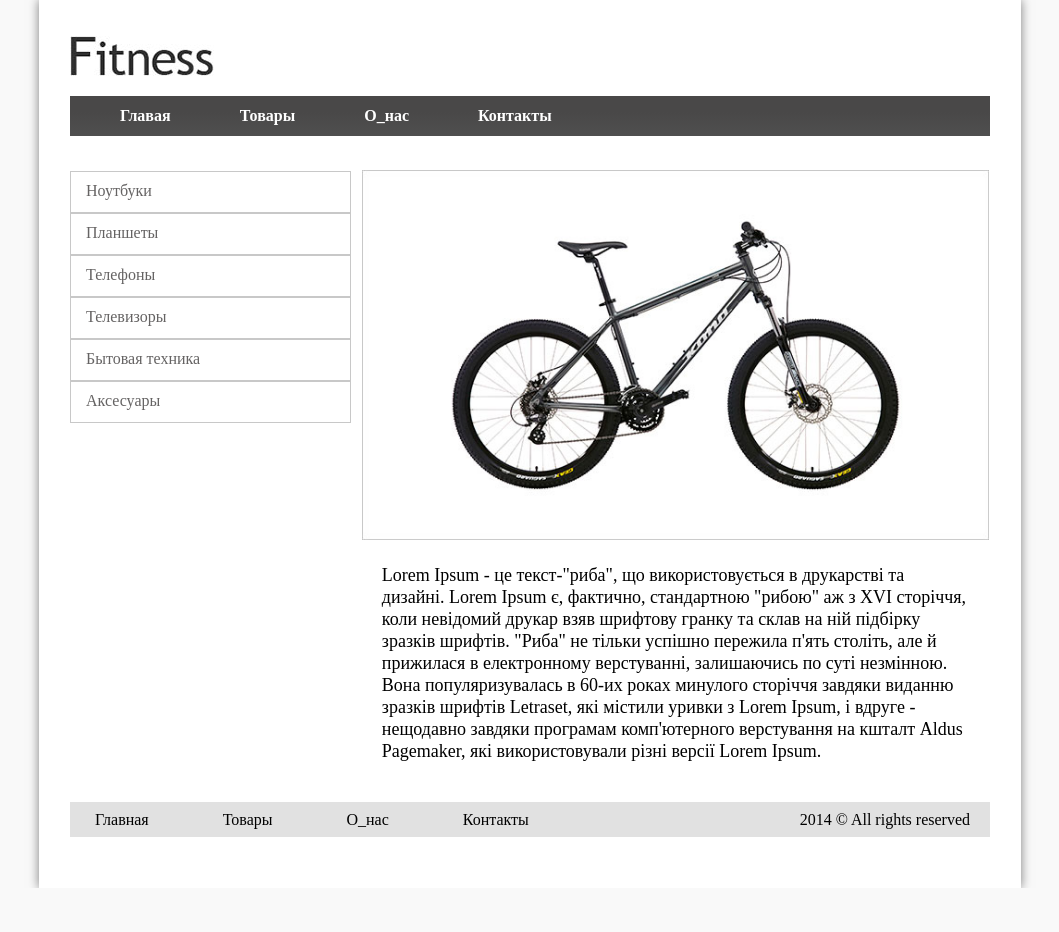
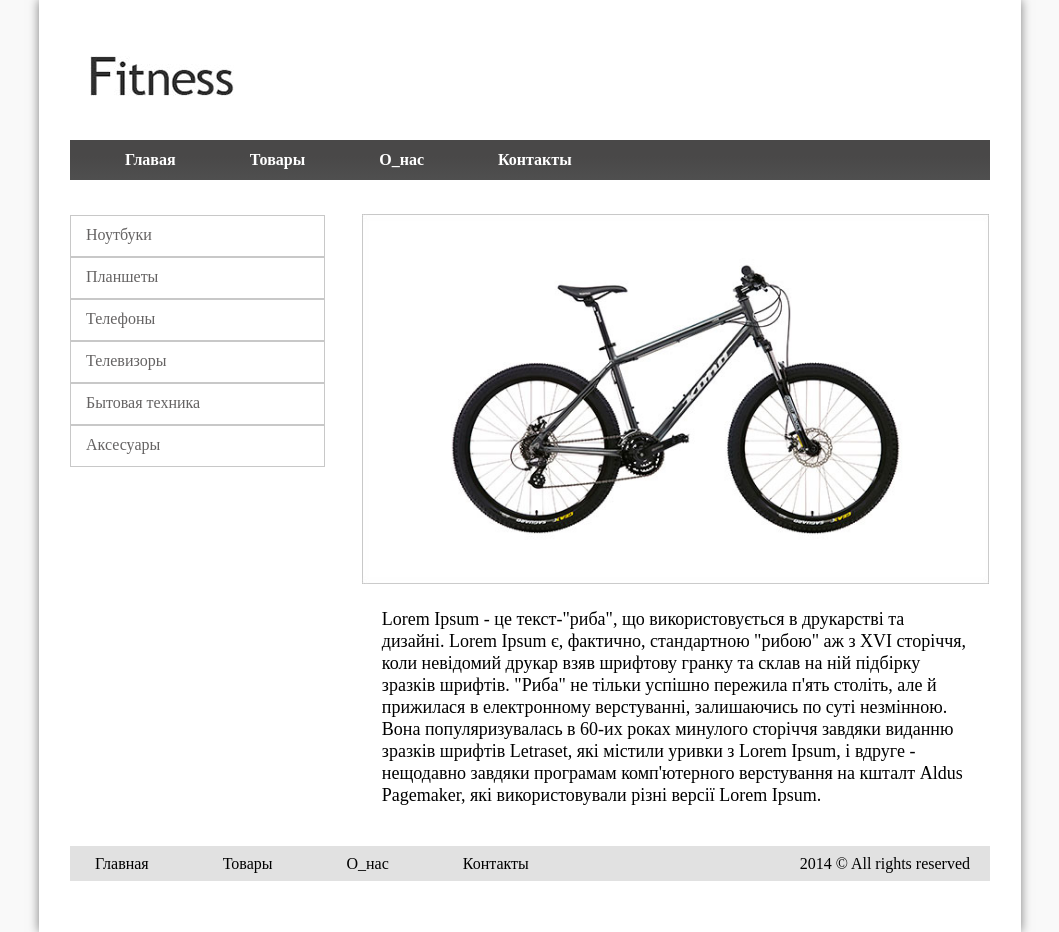
Before and after one commit to sergiyburlaka/sergiyburlaka.github.io, a plain HTML site: page html-hw-2/index.html in a window 1280 px wide. Shown: the whole page, without its empty margins (110-1169 px from the left). Before the commit the page ends 888 px from the top, so only its background shows below. Drawn offline with Linux system fonts and the light colour scheme.

Commit message:
Correction of errors on feedback. Homework 3

```diff
--- a/html-hw-2/css/style.css
+++ b/html-hw-2/css/style.css
@@ -25,8 +25,8 @@ p{
 }
 
 .logo{
-	background: url(../img/logo.jpg);
-	background-repeat: no-repeat;
+/*	background: url(../img/logo.jpg);
+	background-repeat: no-repeat;*/
 	margin: 35px 0 0 30px;
 	padding: 20px;
 	width: 200px;
@@ -56,12 +56,24 @@ ul.menu-horiz li{
 	display:inline-block;
     margin-right: 5px;
     border: 0px solid #000;
-    padding: 0 30px 0 30px;
+
 	cursor: pointer;
-	transition: 1s all;
+
 }
-ul.menu-horiz li:hover{
+ul.menu-horiz a{
+	color: white;
+	text-decoration: none;
+	display:inline-block;
+	padding: 0 30px 0 35px;
+}
+ul.menu-horiz a:hover{
 	background: #3b3b3b;
+	border-left: 1px solid #838383;
+	border-right: 1px solid #838383;
+	color: white;
+	display:inline-block;
+	padding: 0 30px 0 35px;
+
 }
 
 
@@ -84,29 +96,34 @@ ul.menu-horiz li:hover{
 ul.menu-left {
 	margin:  15px 0 0 30px;
 	border: 0px solid #c8c8c8;
+
 }
-ul.menu-left li {
+
+ul.menu-left li{
 	list-style-type: none;
-    display: inline-block;
+
+}
+
+ul.menu-left a {
+	list-style-type: none;
+	display: inline-block;
 	border: 1px solid #c8c8c8;
 	height: 20px;
-	width:100%;
-	margin: 0 30px 0 0;
+	width: 90%;
 	padding: 10px 0px 10px 15px;
+	text-decoration: none;
+	color: #656363;
 }
-ul.menu-left li:hover {
+ul.menu-left a:hover {
 	display: inline-block;
-	width:98%;
+	width:88%;
 	margin: 0 20px 0 0;
 	padding: 10px 0px 10px 21px;
 	background: #f9f9f9;
 	text-decoration: none;
 }
-.menu-left a{
-	text-decoration: none;
-	color: #656363;
 
-}
+
 
 .menu-left a:hover{
 	text-decoration: none;
@@ -115,6 +132,10 @@ ul.menu-left li:hover {
 }
 #footer{
 	clear: both;
+
+
+}
+.footer{
 	background: #e1e1e1;
 	margin:  30px 30px 50px 30px;
 	height: 35px;
@@ -124,7 +145,6 @@ ul.menu-left li:hover {
 .menu_footer{
 
 	float: left;
-	position: 20px;
 
 	}
 
--- a/html-hw-2/index.html
+++ b/html-hw-2/index.html
@@ -10,13 +10,13 @@
 <body>
 <div class="wrapper">
 	<header>
-		<div class="logo"></div>
+		<div class="logo"><a href="#"><img src="img/logo.jpg" alt=""></a></div>
 		<menu class="nav-hor">
 			<ul class="menu-horiz">
-				<li>Главая</li>
-				<li>Товары</li>
-				<li>О_нас</li>
-				<li>Контакты</li>
+				<li><a href="#">Главая</a></li>
+				<li><a href="#">Товары</a></li>
+				<li><a href="#">О_нас</a></li>
+				<li><a href="#">Контакты</a></li>
 			</ul>
 		</menu>
 	</header>
@@ -43,7 +43,7 @@
 		</ul>
 	</div>
 	<div id="footer">
-
+		<div class="footer">
 			<div class="menu_footer">
 				<ul class="nav-footer">
 					<li><a href="#">Главная</a></li>
@@ -56,7 +56,8 @@
 				<span>2014 © All rights reserved</span>
 			</div>
 		</div>
-
+	</div>
+<div style="clear: both;"></div>
 </div>
 
 
```
Lines whose indentation alone changed are shown as unchanged.
